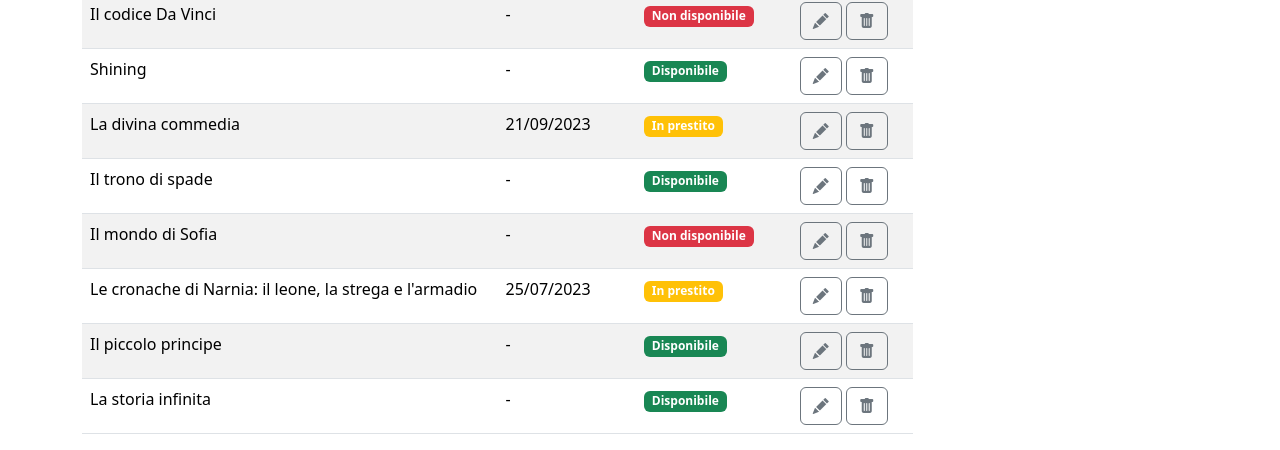
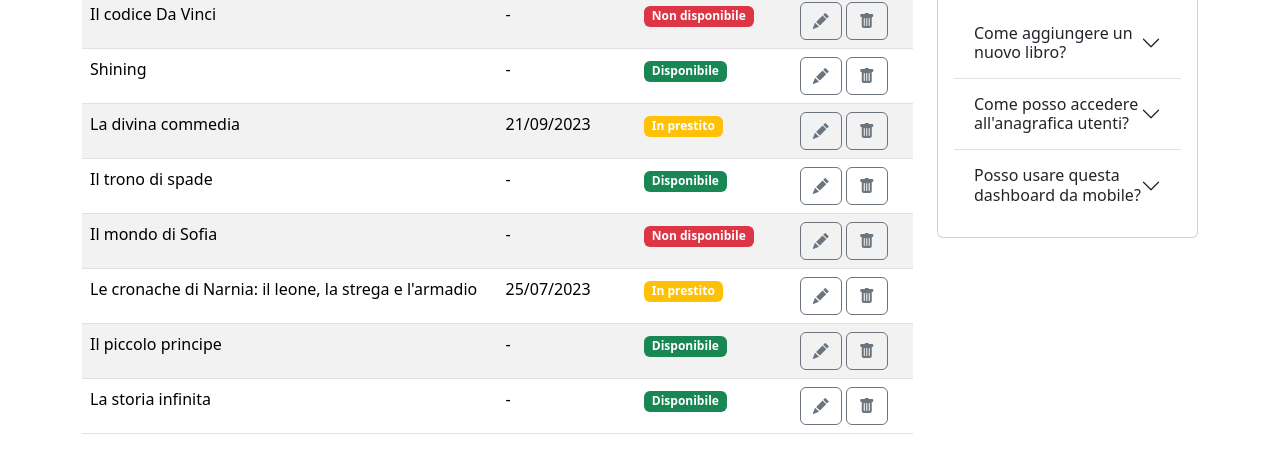
Before and after one commit to alexciccarese/html-css-bootstrap-dashboard, a plain HTML site: page index.html in a window 1280 px wide. Shown: the part 428-878 px from the top of the page. Drawn offline with nearby package versions, Linux system fonts and the light colour scheme.

Commit message:
add last card

```diff
--- a/index.html
+++ b/index.html
@@ -246,7 +246,7 @@
 
           <div class="col-12 col-lg-3">
 
-            <div class="card">
+            <div class="card mb-4">
               <h4 class="card-header">Todo</h4>
               <div class="card-body">
                 <div class="card"">
@@ -279,6 +279,46 @@
                 </div>
               </div>
             </div>
+            <!-- /todo -->
+
+            <div class="card mb-4">
+              <h4 class="card-header">F.A.Q.</h4>
+              <div class="card-body">
+                  <div class="accordion accordion-flush" id="accordionFlushExample">
+                    <div class="accordion-item">
+                      <h2 class="accordion-header">
+                        <button class="accordion-button collapsed" type="button" data-bs-toggle="collapse" data-bs-target="#flush-collapseOne" aria-expanded="false" aria-controls="flush-collapseOne">
+                          Come aggiungere un nuovo libro?
+                        </button>
+                      </h2>
+                      <div id="flush-collapseOne" class="accordion-collapse collapse" data-bs-parent="#accordionFlushExample">
+                        <div class="accordion-body">Placeholder content for this accordion, which is intended to demonstrate the <code>.accordion-flush</code> class. This is the first item's accordion body.</div>
+                      </div>
+                    </div>
+                    <div class="accordion-item">
+                      <h2 class="accordion-header">
+                        <button class="accordion-button collapsed" type="button" data-bs-toggle="collapse" data-bs-target="#flush-collapseTwo" aria-expanded="false" aria-controls="flush-collapseTwo">
+                          Come posso accedere all'anagrafica utenti?
+                        </button>
+                      </h2>
+                      <div id="flush-collapseTwo" class="accordion-collapse collapse" data-bs-parent="#accordionFlushExample">
+                        <div class="accordion-body">Placeholder content for this accordion, which is intended to demonstrate the <code>.accordion-flush</code> class. This is the second item's accordion body. Let's imagine this being filled with some actual content.</div>
+                      </div>
+                    </div>
+                    <div class="accordion-item">
+                      <h2 class="accordion-header">
+                        <button class="accordion-button collapsed" type="button" data-bs-toggle="collapse" data-bs-target="#flush-collapseThree" aria-expanded="false" aria-controls="flush-collapseThree">
+                          Posso usare questa dashboard da mobile?
+                        </button>
+                      </h2>
+                      <div id="flush-collapseThree" class="accordion-collapse collapse" data-bs-parent="#accordionFlushExample">
+                        <div class="accordion-body">Placeholder content for this accordion, which is intended to demonstrate the <code>.accordion-flush</code> class. This is the third item's accordion body. Nothing more exciting happening here in terms of content, but just filling up the space to make it look, at least at first glance, a bit more representative of how this would look in a real-world application.</div>
+                      </div>
+                    </div>
+                  </div>
+              </div>
+            </div>
+            <!-- /F.A.Q. -->
 
           </div>
           <!-- /cards -->
```
